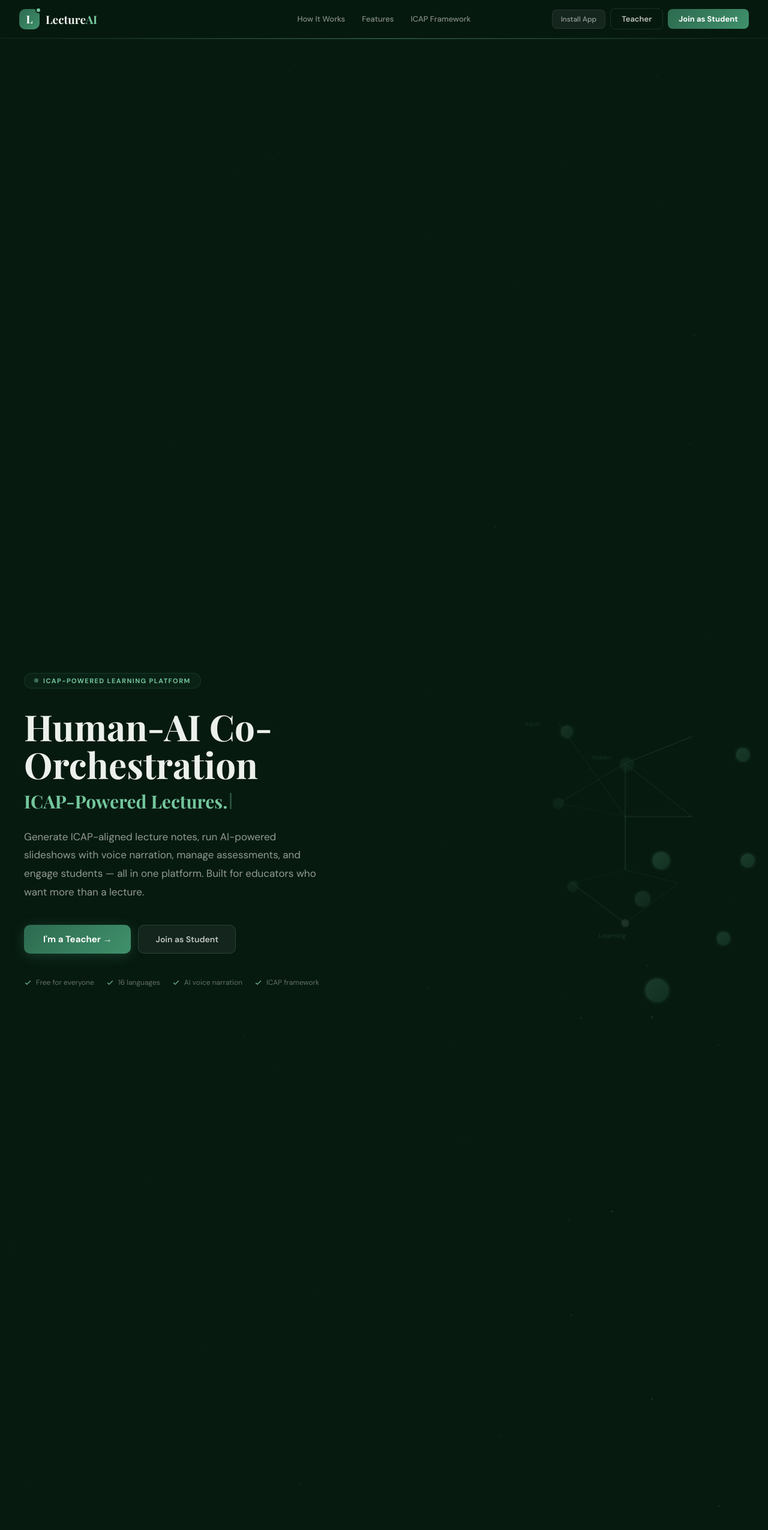
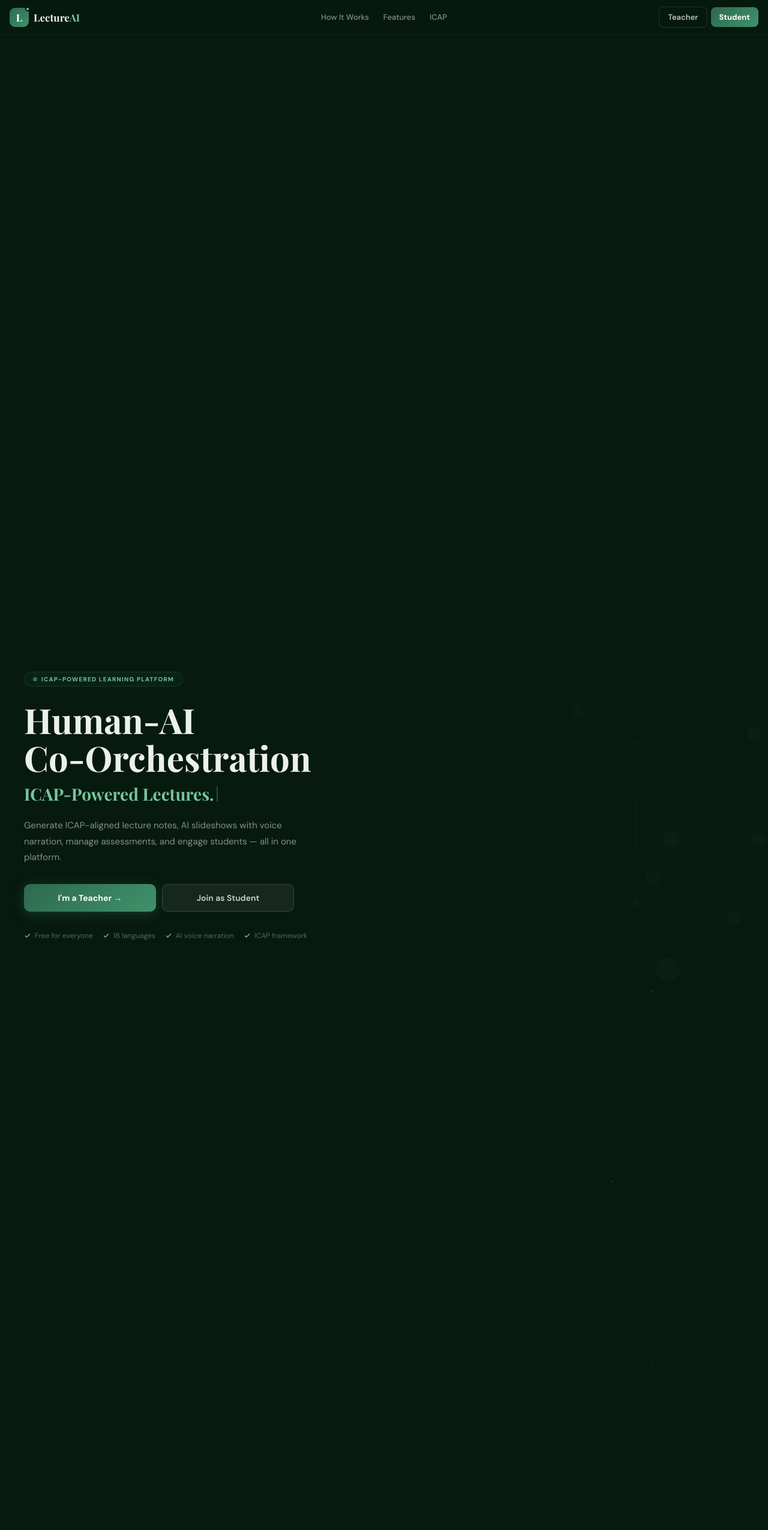
Before and after one commit to eriomo/LectureAI1, a Flask app: page / in a window 1280 px wide. Shown: the top 2551 px of the page at 60% size. Run offline with Flask 3, Linux system fonts and the light colour scheme.

Commit message:
Update index.html

```diff
--- a/templates/index.html
+++ b/templates/index.html
@@ -229,6 +229,9 @@ label{font-size:10px;font-weight:700;text-transform:uppercase;letter-spacing:1.3
   .lang-grid{grid-template-columns:repeat(3,1fr)!important;}
   .hamburger-btn{display:flex!important;}
   .desktop-only{display:none!important;}
+  /* Landing page mobile fixes */
+  .landing-wrap{overflow-x:hidden!important;}
+  .landing-section-cards{grid-template-columns:1fr!important;}
 }
 @media(min-width:769px){
   .bottom-tabs{display:none!important;}
@@ -239,6 +242,7 @@ label{font-size:10px;font-weight:700;text-transform:uppercase;letter-spacing:1.3
   .zone-grid{grid-template-columns:1fr!important;}
   .content-area{padding:12px 12px 80px!important;}
   .lang-grid{grid-template-columns:repeat(2,1fr)!important;}
+  .stat-grid{grid-template-columns:1fr 1fr!important;}
 }
 
 /* ── Info/success/error messages ── */
@@ -253,35 +257,32 @@ label{font-size:10px;font-weight:700;text-transform:uppercase;letter-spacing:1.3
 <div id="landingPage" class="landing-wrap">
 
   <!-- NAV -->
-  <nav id="landingNav" style="padding:0 clamp(16px,4vw,32px);display:flex;align-items:center;justify-content:space-between;border-bottom:1px solid rgba(45,106,79,0.2);position:sticky;top:0;background:rgba(7,26,16,0.96);backdrop-filter:blur(20px);z-index:100;height:64px;">
-    <div style="display:flex;align-items:center;gap:10px;flex-shrink:0;">
-      <div style="width:34px;height:34px;background:linear-gradient(135deg,#2d6a4f,#40916c);border-radius:10px;display:flex;align-items:center;justify-content:center;font-family:'Playfair Display',serif;font-weight:700;font-size:18px;color:#fff;position:relative;">
+  <nav id="landingNav" style="padding:0 16px;display:flex;align-items:center;justify-content:space-between;border-bottom:1px solid rgba(45,106,79,0.2);position:sticky;top:0;background:rgba(7,26,16,0.96);backdrop-filter:blur(20px);z-index:100;height:58px;gap:8px;">
+    <div style="display:flex;align-items:center;gap:8px;flex-shrink:0;">
+      <div style="width:32px;height:32px;background:linear-gradient(135deg,#2d6a4f,#40916c);border-radius:9px;display:flex;align-items:center;justify-content:center;font-family:'Playfair Display',serif;font-weight:700;font-size:17px;color:#fff;position:relative;flex-shrink:0;">
         L
-        <div style="position:absolute;top:-3px;right:-3px;width:10px;height:10px;background:#74c69d;border-radius:50%;border:2px solid #071a10;"></div>
-      </div>
-      <span style="font-family:'Playfair Display',serif;font-size:19px;font-weight:700;color:#ecf0ec;">Lecture<span style="color:#74c69d;">AI</span></span>
-    </div>
-    <div class="desktop-only" style="display:flex;gap:28px;align-items:center;position:absolute;left:50%;transform:translateX(-50%);">
-      <a href="#how" style="color:rgba(236,240,236,0.55);font-size:13px;font-weight:500;text-decoration:none;transition:color 0.2s;" onmouseover="this.style.color='#74c69d'" onmouseout="this.style.color='rgba(236,240,236,0.55)'">How It Works</a>
-      <a href="#features" style="color:rgba(236,240,236,0.55);font-size:13px;font-weight:500;text-decoration:none;transition:color 0.2s;" onmouseover="this.style.color='#74c69d'" onmouseout="this.style.color='rgba(236,240,236,0.55)'">Features</a>
-      <a href="#icap" style="color:rgba(236,240,236,0.55);font-size:13px;font-weight:500;text-decoration:none;transition:color 0.2s;" onmouseover="this.style.color='#74c69d'" onmouseout="this.style.color='rgba(236,240,236,0.55)'">ICAP Framework</a>
-    </div>
-    <div style="display:flex;gap:8px;align-items:center;flex-shrink:0;">
-      <button id="landingInstallBtn" onclick="showInstallGuide()" style="display:none;padding:7px 14px;border-radius:8px;background:rgba(116,198,157,0.1);color:#74c69d;font-weight:600;font-size:12px;border:1px solid rgba(116,198,157,0.25);cursor:pointer;font-family:'DM Sans',sans-serif;">+ Install App</button>
-      <button onclick="showInstallGuide()" style="padding:7px 14px;border-radius:8px;background:rgba(255,255,255,0.06);color:rgba(236,240,236,0.6);font-weight:500;font-size:12px;border:1px solid rgba(255,255,255,0.08);cursor:pointer;font-family:'DM Sans',sans-serif;">Install App</button>
-      <button onclick="showAuth('teacher')" style="padding:8px 18px;border-radius:8px;background:transparent;color:rgba(236,240,236,0.8);font-weight:600;font-size:13px;border:1px solid rgba(255,255,255,0.1);cursor:pointer;font-family:'DM Sans',sans-serif;">Teacher</button>
-      <button onclick="showAuth('student')" style="padding:8px 18px;border-radius:8px;background:linear-gradient(135deg,#2d6a4f,#40916c);color:#fff;font-weight:700;font-size:13px;border:none;cursor:pointer;font-family:'DM Sans',sans-serif;">Join as Student</button>
+        <div style="position:absolute;top:-2px;right:-2px;width:8px;height:8px;background:#74c69d;border-radius:50%;border:2px solid #071a10;"></div>
+      </div>
+      <span style="font-family:'Playfair Display',serif;font-size:17px;font-weight:700;color:#ecf0ec;white-space:nowrap;">Lecture<span style="color:#74c69d;">AI</span></span>
+    </div>
+    <div class="desktop-only" style="display:flex;gap:24px;align-items:center;position:absolute;left:50%;transform:translateX(-50%);">
+      <a href="#how" style="color:rgba(236,240,236,0.55);font-size:13px;font-weight:500;text-decoration:none;" onmouseover="this.style.color='#74c69d'" onmouseout="this.style.color='rgba(236,240,236,0.55)'">How It Works</a>
+      <a href="#features" style="color:rgba(236,240,236,0.55);font-size:13px;font-weight:500;text-decoration:none;" onmouseover="this.style.color='#74c69d'" onmouseout="this.style.color='rgba(236,240,236,0.55)'">Features</a>
+      <a href="#icap" style="color:rgba(236,240,236,0.55);font-size:13px;font-weight:500;text-decoration:none;" onmouseover="this.style.color='#74c69d'" onmouseout="this.style.color='rgba(236,240,236,0.55)'">ICAP</a>
+    </div>
+    <div style="display:flex;gap:6px;align-items:center;flex-shrink:0;">
+      <button onclick="showAuth('teacher')" style="padding:8px 14px;border-radius:8px;background:transparent;color:rgba(236,240,236,0.8);font-weight:600;font-size:13px;border:1px solid rgba(255,255,255,0.12);cursor:pointer;font-family:'DM Sans',sans-serif;white-space:nowrap;">Teacher</button>
+      <button onclick="showAuth('student')" style="padding:8px 14px;border-radius:8px;background:linear-gradient(135deg,#2d6a4f,#40916c);color:#fff;font-weight:700;font-size:13px;border:none;cursor:pointer;font-family:'DM Sans',sans-serif;white-space:nowrap;">Student</button>
     </div>
   </nav>
 
   <!-- HERO -->
-  <div style="position:relative;min-height:100vh;display:flex;align-items:center;overflow:hidden;">
+  <div style="position:relative;min-height:calc(100vh - 58px);display:flex;align-items:center;overflow:hidden;">
     <canvas id="heroCanvas" style="position:absolute;inset:0;z-index:0;width:100%;height:100%;"></canvas>
-    <div style="position:absolute;inset:0;z-index:1;background:linear-gradient(105deg,rgba(7,26,16,0.97) 0%,rgba(7,26,16,0.82) 55%,rgba(7,26,16,0.3) 100%);"></div>
-    <div style="position:absolute;top:0;left:0;right:0;height:1px;background:linear-gradient(90deg,transparent,rgba(116,198,157,0.5),transparent);z-index:2;"></div>
-
-    <!-- Neural network animation - right side -->
-    <div style="position:absolute;right:clamp(-60px,3vw,40px);top:50%;transform:translateY(-50%);z-index:2;pointer-events:none;">
+    <div style="position:absolute;inset:0;z-index:1;background:linear-gradient(105deg,rgba(7,26,16,0.98) 0%,rgba(7,26,16,0.88) 55%,rgba(7,26,16,0.4) 100%);"></div>
+
+    <!-- Neural network - desktop only -->
+    <div class="desktop-only" style="position:absolute;right:20px;top:50%;transform:translateY(-50%);z-index:2;pointer-events:none;opacity:0.22;">
       <svg id="neuralSvg" viewBox="0 0 360 440" width="clamp(240px,35vw,400px)" height="auto" style="overflow:visible;opacity:0.2;">
         <defs>
           <linearGradient id="ng1" x1="0%" y1="0%" x2="100%" y2="100%">
@@ -338,43 +339,39 @@ label{font-size:10px;font-weight:700;text-transform:uppercase;letter-spacing:1.3
     </div>
 
     <!-- Hero text -->
-    <div style="position:relative;z-index:3;width:100%;padding:clamp(60px,10vw,100px) clamp(20px,5vw,40px) clamp(40px,6vw,60px);max-width:620px;">
-      <div id="serverStatusBadge" style="display:inline-flex;align-items:center;gap:8px;background:rgba(45,106,79,0.1);border:1px solid rgba(45,106,79,0.3);border-radius:100px;padding:5px 16px;font-size:11px;font-weight:700;color:#74c69d;letter-spacing:1.4px;margin-bottom:32px;">
-        <div style="width:7px;height:7px;background:#74c69d;border-radius:50%;animation:pulse 2s infinite;"></div>
+    <div style="position:relative;z-index:3;width:100%;padding:clamp(40px,8vw,90px) clamp(16px,5vw,40px) clamp(40px,6vw,60px);max-width:640px;box-sizing:border-box;">
+      <div id="serverStatusBadge" style="display:inline-flex;align-items:center;gap:7px;background:rgba(45,106,79,0.1);border:1px solid rgba(45,106,79,0.3);border-radius:100px;padding:5px 14px;font-size:10px;font-weight:700;color:#74c69d;letter-spacing:1.2px;margin-bottom:24px;max-width:100%;">
+        <div style="width:6px;height:6px;background:#74c69d;border-radius:50%;flex-shrink:0;animation:pulse 2s infinite;"></div>
         ICAP-POWERED LEARNING PLATFORM
       </div>
 
-      <h1 style="font-family:'Playfair Display',serif;font-size:clamp(34px,5.5vw,60px);font-weight:900;line-height:1.05;margin-bottom:10px;color:#ecf0ec;">
-        Human-AI Co-Orchestration
+      <h1 style="font-family:'Playfair Display',serif;font-size:clamp(28px,6vw,58px);font-weight:900;line-height:1.08;margin-bottom:10px;color:#ecf0ec;">
+        Human-AI<br>Co-Orchestration
       </h1>
-      <div id="heroTyping" style="font-family:'Playfair Display',serif;font-size:clamp(20px,3vw,30px);font-weight:700;color:#74c69d;margin-bottom:24px;min-height:1.3em;display:flex;align-items:center;gap:4px;">
-        <span id="heroTypingText"></span><span style="display:inline-block;width:3px;height:0.9em;background:#74c69d;animation:blink 1s infinite;border-radius:1px;"></span>
-      </div>
-      <p style="font-size:clamp(14px,1.8vw,17px);color:rgba(236,240,236,0.6);line-height:1.8;max-width:500px;margin-bottom:40px;">
-        Generate ICAP-aligned lecture notes, run AI-powered slideshows with voice narration, manage assessments, and engage students — all in one platform. Built for educators who want more than a lecture.
+      <div id="heroTyping" style="font-family:'Playfair Display',serif;font-size:clamp(16px,3.5vw,28px);font-weight:700;color:#74c69d;margin-bottom:20px;min-height:1.4em;display:flex;align-items:center;gap:4px;flex-wrap:wrap;">
+        <span id="heroTypingText"></span><span style="display:inline-block;width:2px;height:0.9em;background:#74c69d;animation:blink 1s infinite;border-radius:1px;flex-shrink:0;"></span>
+      </div>
+      <p style="font-size:clamp(13px,1.8vw,15px);color:rgba(236,240,236,0.55);line-height:1.75;max-width:480px;margin-bottom:32px;">
+        Generate ICAP-aligned lecture notes, AI slideshows with voice narration, manage assessments, and engage students — all in one platform.
       </p>
 
-      <div style="display:flex;gap:12px;flex-wrap:wrap;margin-bottom:40px;">
-        <button onclick="showAuth('teacher')" style="padding:14px 32px;border-radius:10px;background:linear-gradient(135deg,#2d6a4f,#40916c);color:#fff;font-weight:700;font-size:15px;border:none;cursor:pointer;font-family:'DM Sans',sans-serif;box-shadow:0 4px 20px rgba(45,106,79,0.4);">I'm a Teacher →</button>
-        <button onclick="showAuth('student')" style="padding:14px 28px;border-radius:10px;background:rgba(255,255,255,0.05);color:rgba(236,240,236,0.8);font-weight:600;font-size:14px;border:1px solid rgba(255,255,255,0.12);cursor:pointer;font-family:'DM Sans',sans-serif;">Join as Student</button>
-      </div>
-
-      <div style="display:flex;gap:20px;flex-wrap:wrap;">
-        <div style="display:flex;align-items:center;gap:7px;font-size:12px;color:rgba(236,240,236,0.4);">
-          <svg viewBox="0 0 24 24" width="13" height="13" fill="none" stroke="#74c69d" stroke-width="2"><polyline points="20,6 9,17 4,12"/></svg>
-          Free for everyone
-        </div>
-        <div style="display:flex;align-items:center;gap:7px;font-size:12px;color:rgba(236,240,236,0.4);">
-          <svg viewBox="0 0 24 24" width="13" height="13" fill="none" stroke="#74c69d" stroke-width="2"><polyline points="20,6 9,17 4,12"/></svg>
-          16 languages
-        </div>
-        <div style="display:flex;align-items:center;gap:7px;font-size:12px;color:rgba(236,240,236,0.4);">
-          <svg viewBox="0 0 24 24" width="13" height="13" fill="none" stroke="#74c69d" stroke-width="2"><polyline points="20,6 9,17 4,12"/></svg>
-          AI voice narration
-        </div>
-        <div style="display:flex;align-items:center;gap:7px;font-size:12px;color:rgba(236,240,236,0.4);">
-          <svg viewBox="0 0 24 24" width="13" height="13" fill="none" stroke="#74c69d" stroke-width="2"><polyline points="20,6 9,17 4,12"/></svg>
-          ICAP framework
+      <div style="display:flex;gap:10px;margin-bottom:32px;flex-wrap:wrap;">
+        <button onclick="showAuth('teacher')" style="padding:13px 28px;border-radius:10px;background:linear-gradient(135deg,#2d6a4f,#40916c);color:#fff;font-weight:700;font-size:14px;border:none;cursor:pointer;font-family:'DM Sans',sans-serif;box-shadow:0 4px 20px rgba(45,106,79,0.4);flex:1;min-width:140px;max-width:220px;">I'm a Teacher →</button>
+        <button onclick="showAuth('student')" style="padding:13px 24px;border-radius:10px;background:rgba(255,255,255,0.06);color:rgba(236,240,236,0.85);font-weight:600;font-size:14px;border:1px solid rgba(255,255,255,0.14);cursor:pointer;font-family:'DM Sans',sans-serif;flex:1;min-width:140px;max-width:220px;">Join as Student</button>
+      </div>
+
+      <div style="display:flex;gap:16px;flex-wrap:wrap;">
+        <div style="display:flex;align-items:center;gap:6px;font-size:12px;color:rgba(236,240,236,0.35);">
+          <svg viewBox="0 0 24 24" width="12" height="12" fill="none" stroke="#74c69d" stroke-width="2.5"><polyline points="20,6 9,17 4,12"/></svg>Free for everyone
+        </div>
+        <div style="display:flex;align-items:center;gap:6px;font-size:12px;color:rgba(236,240,236,0.35);">
+          <svg viewBox="0 0 24 24" width="12" height="12" fill="none" stroke="#74c69d" stroke-width="2.5"><polyline points="20,6 9,17 4,12"/></svg>16 languages
+        </div>
+        <div style="display:flex;align-items:center;gap:6px;font-size:12px;color:rgba(236,240,236,0.35);">
+          <svg viewBox="0 0 24 24" width="12" height="12" fill="none" stroke="#74c69d" stroke-width="2.5"><polyline points="20,6 9,17 4,12"/></svg>AI voice narration
+        </div>
+        <div style="display:flex;align-items:center;gap:6px;font-size:12px;color:rgba(236,240,236,0.35);">
+          <svg viewBox="0 0 24 24" width="12" height="12" fill="none" stroke="#74c69d" stroke-width="2.5"><polyline points="20,6 9,17 4,12"/></svg>ICAP framework
         </div>
       </div>
     </div>
@@ -508,14 +505,15 @@ label{font-size:10px;font-weight:700;text-transform:uppercase;letter-spacing:1.3
 </div>
 
 <!-- ═══ TEACHER AUTH ═══ -->
-<div id="teacherAuth" style="display:none;min-height:100vh;background:var(--bg);display:flex;align-items:center;justify-content:center;padding:20px;overflow-y:auto;">
-  <div style="width:100%;max-width:440px;">
-    <div style="text-align:center;margin-bottom:28px;">
+<div id="teacherAuth" style="display:none;min-height:100vh;min-height:100dvh;background:var(--bg);overflow-y:auto;-webkit-overflow-scrolling:touch;">
+  <div style="min-height:100%;display:flex;align-items:flex-start;justify-content:center;padding:24px 16px 40px;">
+  <div style="width:100%;max-width:420px;">
+    <div style="text-align:center;margin-bottom:24px;padding-top:20px;">
       <div style="width:52px;height:52px;background:linear-gradient(135deg,#2d6a4f,#40916c);border-radius:14px;display:inline-flex;align-items:center;justify-content:center;font-family:'Playfair Display',serif;font-weight:700;font-size:26px;color:#fff;margin-bottom:12px;">L</div>
-      <div style="font-family:'Playfair Display',serif;font-size:24px;font-weight:700;color:var(--text);">Lecture<span style="color:#74c69d;">AI</span></div>
-      <div style="font-size:13px;color:var(--muted);margin-top:4px;font-style:italic;">Teacher Dashboard</div>
-    </div>
-    <div style="background:var(--card);border:1px solid var(--border);border-radius:14px;padding:28px;">
+      <div style="font-family:'Playfair Display',serif;font-size:22px;font-weight:700;color:var(--text);">Lecture<span style="color:#74c69d;">AI</span></div>
+      <div style="font-size:13px;color:var(--muted);margin-top:4px;">Teacher Dashboard</div>
+    </div>
+    <div style="background:var(--card);border:1px solid var(--border);border-radius:14px;padding:24px 20px;">
       <label>Email Address</label>
       <input id="tEmail" type="email" placeholder="your@email.com"/>
       <label>Full Name</label>
@@ -529,21 +527,23 @@ label{font-size:10px;font-weight:700;text-transform:uppercase;letter-spacing:1.3
       <button onclick="teacherLogin()" class="btn btn-primary btn-full" style="margin-top:4px;">Enter Dashboard</button>
       <p id="tAuthMsg" class="msg-error"></p>
     </div>
-    <div style="text-align:center;margin-top:12px;">
+    <div style="text-align:center;margin-top:14px;">
       <button onclick="showLanding()" style="background:none;border:none;color:var(--muted);cursor:pointer;font-family:'DM Sans',sans-serif;font-size:13px;">← Back to home</button>
     </div>
+  </div>
   </div>
 </div>
 
 <!-- ═══ STUDENT AUTH ═══ -->
-<div id="studentAuth" style="display:none;min-height:100vh;background:var(--bg);align-items:center;justify-content:center;padding:20px;overflow-y:auto;">
-  <div style="width:100%;max-width:440px;">
-    <div style="text-align:center;margin-bottom:28px;">
+<div id="studentAuth" style="display:none;min-height:100vh;min-height:100dvh;background:var(--bg);overflow-y:auto;-webkit-overflow-scrolling:touch;">
+  <div style="min-height:100%;display:flex;align-items:flex-start;justify-content:center;padding:24px 16px 40px;">
+  <div style="width:100%;max-width:420px;">
+    <div style="text-align:center;margin-bottom:24px;padding-top:20px;">
       <div style="width:52px;height:52px;background:linear-gradient(135deg,#2d6a4f,#40916c);border-radius:14px;display:inline-flex;align-items:center;justify-content:center;font-family:'Playfair Display',serif;font-weight:700;font-size:26px;color:#fff;margin-bottom:12px;">L</div>
-      <div style="font-family:'Playfair Display',serif;font-size:24px;font-weight:700;color:var(--text);">Lecture<span style="color:#74c69d;">AI</span></div>
-      <div style="font-size:13px;color:var(--muted);margin-top:4px;font-style:italic;">Student Portal</div>
-    </div>
-    <div style="background:var(--card);border:1px solid var(--border);border-radius:14px;padding:28px;">
+      <div style="font-family:'Playfair Display',serif;font-size:22px;font-weight:700;color:var(--text);">Lecture<span style="color:#74c69d;">AI</span></div>
+      <div style="font-size:13px;color:var(--muted);margin-top:4px;">Student Portal</div>
+    </div>
+    <div style="background:var(--card);border:1px solid var(--border);border-radius:14px;padding:24px 20px;">
       <label>Email Address</label>
       <input id="sEmail" type="email" placeholder="your@email.com"/>
       <label>Full Name</label>
@@ -557,9 +557,10 @@ label{font-size:10px;font-weight:700;text-transform:uppercase;letter-spacing:1.3
       <button onclick="studentLogin()" class="btn btn-primary btn-full" style="margin-top:4px;">Join Class</button>
       <p id="sAuthMsg" class="msg-error"></p>
     </div>
-    <div style="text-align:center;margin-top:12px;">
+    <div style="text-align:center;margin-top:14px;">
       <button onclick="showLanding()" style="background:none;border:none;color:var(--muted);cursor:pointer;font-family:'DM Sans',sans-serif;font-size:13px;">← Back to home</button>
     </div>
+  </div>
   </div>
 </div>
 
@@ -852,8 +853,7 @@ function showLanding() {
 }
 function showAuth(role) {
   hide(['landingPage','teacherAuth','studentAuth','teacherDash','studentDash']);
-  const el = document.getElementById(role==='teacher'?'teacherAuth':'studentAuth');
-  el.style.display = 'flex';
+  document.getElementById(role==='teacher'?'teacherAuth':'studentAuth').style.display = 'block';
 }
 function hide(ids){ ids.forEach(id => { const e=document.getElementById(id); if(e) e.style.display='none'; }); }
 function show(id,mode='block'){ const e=document.getElementById(id); if(e) e.style.display=mode; }
```
